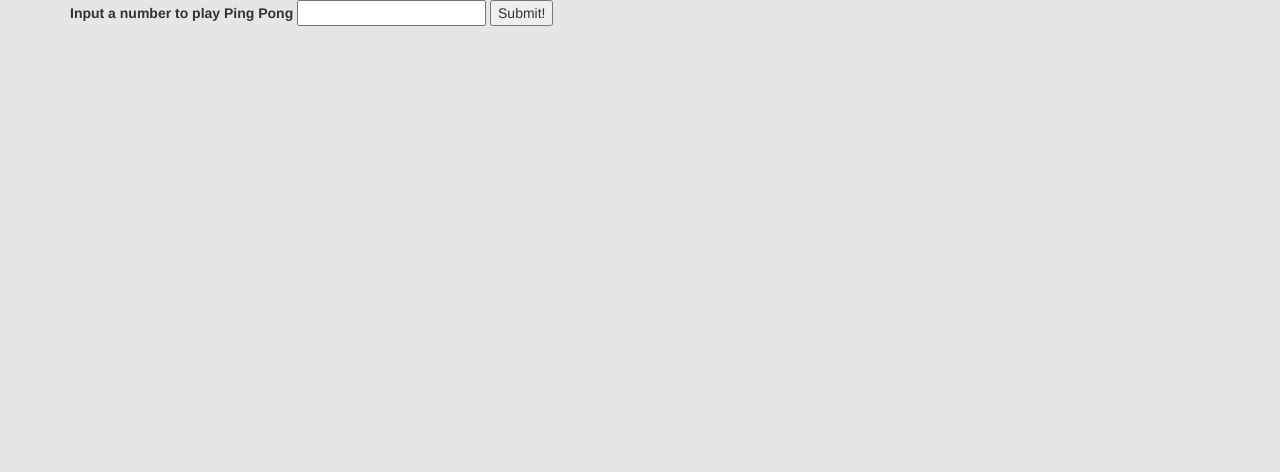
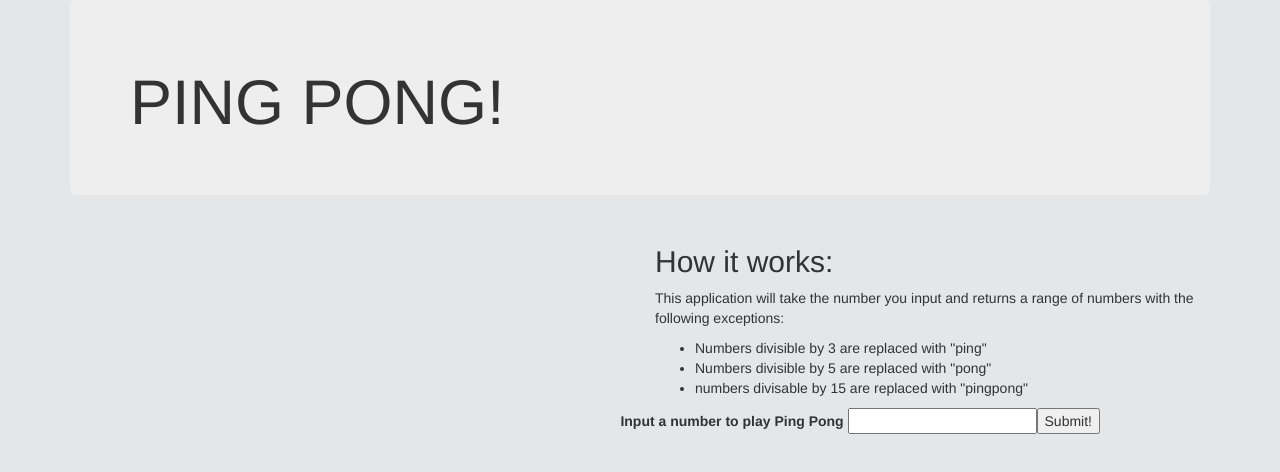
Before and after one commit to JamesRHoward/ping-pong, a plain HTML site: page index.html in a window 1280 px wide. Drawn offline with Linux system fonts and the light colour scheme.

Commit message:
added css and bootstrap to pull how it works: over and floated form over and added110px padding right. It will have a column for about ping pong

```diff
--- a/css/styles.css
+++ b/css/styles.css
@@ -1,3 +1,16 @@
 body {
   background-color: #e4e6e7;
 }
+
+#how {
+  float: right;
+}
+
+button {
+  float: right;
+}
+
+form {
+  float: right;
+  padding-right: 110px;
+}
--- a/index.html
+++ b/index.html
@@ -9,6 +9,22 @@
    <title>Ping-Pong</title>
   </head>
   <body>
+    <div class="container">
+      <div class="jumbotron">
+        <h1>PING PONG!</h1>
+      </div>
+    </div>
+    <div class="container">
+      <div class="col-lg-6" id="how">
+        <h2>How it works:</h2>
+        <p>This application will take the number you input and returns a range of numbers with the following exceptions:</p>
+        <ul>
+          <li>Numbers divisible by 3 are replaced with "ping"</li>
+          <li>Numbers divisible by 5 are replaced with "pong"</li>
+          <li>numbers divisable by 15 are replaced with "pingpong"</li>
+        </ul>
+      </div>
+    </div>
     <div class="container">
       <form class="for-group" type="text" id="pingpong">
         <label for="game">Input a number to play Ping Pong</label>
```
